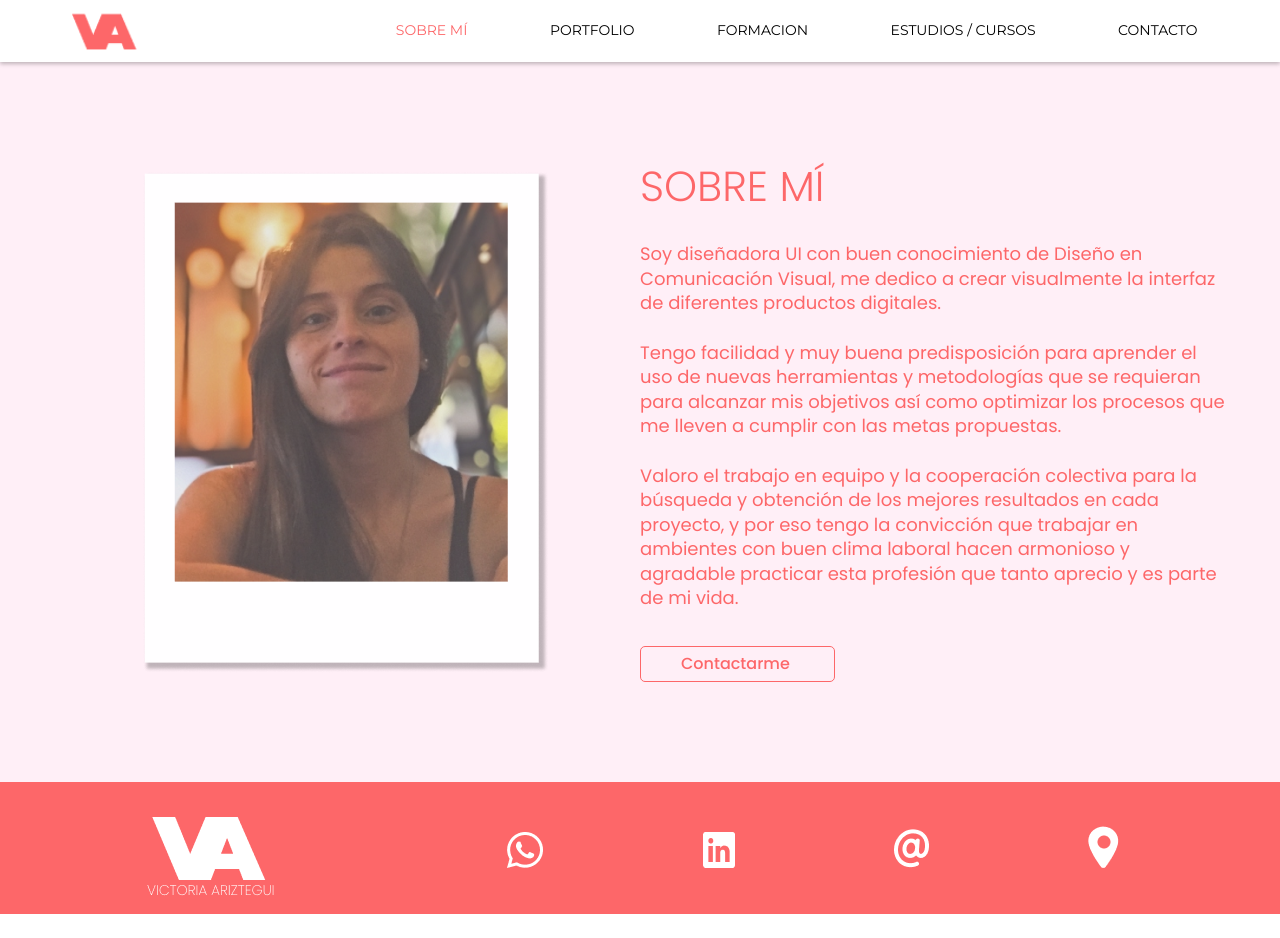
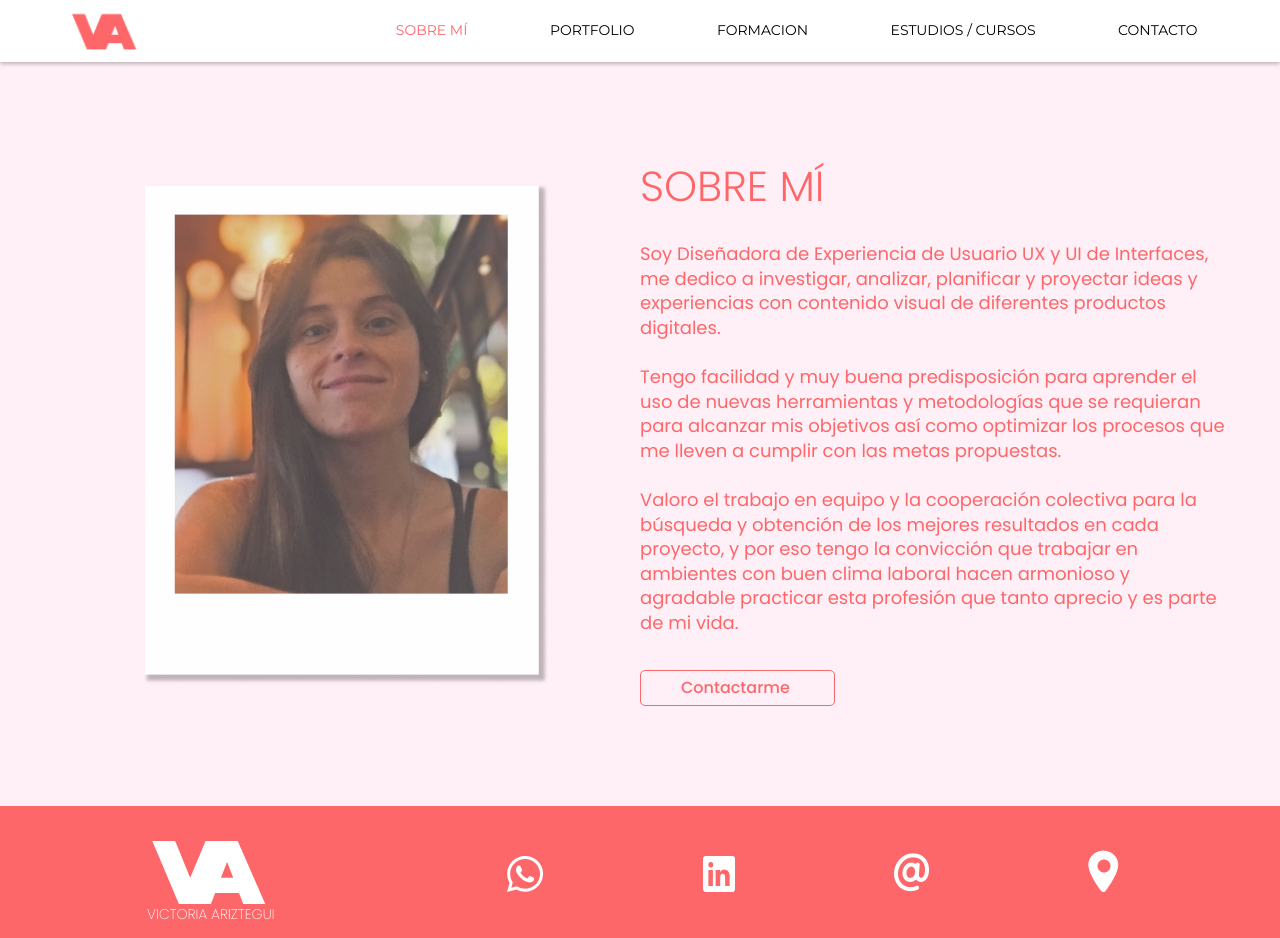
Before and after one commit to PickyAriztegui/curruculum-VA, a React (Create React App) app: page /sobremi in a window 1280 px wide. Before the commit the page ends 914 px from the top, so only its background shows below. Built offline with nearby package versions, Linux system fonts and the light colour scheme.

Commit message:
INFO PERSONAL

```diff
--- a/src/Components/SeccionSobreMI.jsx
+++ b/src/Components/SeccionSobreMI.jsx
@@ -18,9 +18,9 @@ const SeccionSobreMI = () => {
             <div className="col-md-6 col-sm-6 contenedor-seccion-sobre-mi-left">
                 <div className='seccion-sobre-mi-left'>
                     <h2>SOBRE MÍ <img className='logo-flecha' src={LogoFlecha} alt="logo-flecha" /></h2>
-                    <p>Soy diseñadora UI con buen conocimiento de Diseño en
-                        Comunicación Visual, me dedico a crear visualmente la interfaz
-                        de diferentes productos digitales.</p>
+                    <p>Soy Diseñadora de Experiencia de Usuario UX y UI de Interfaces,
+                        me dedico a investigar, analizar, planificar y proyectar ideas
+                        y experiencias con contenido visual de diferentes productos digitales.</p>
                     <p> Tengo facilidad y muy buena predisposición para aprender el uso
                         de nuevas herramientas y metodologías que se requieran para
                         alcanzar mis objetivos así como optimizar los procesos que me
--- a/src/Views/Home.jsx
+++ b/src/Views/Home.jsx
@@ -13,7 +13,7 @@ const Home = () => {
             <div className="col-md-12 col-sm-12 contenedor-hola-soy-VA">
                 <div className='seccion-hola-soy-VA'>
                     <h1>HOLA!</h1>
-                    <h2>Soy Diseñadora UI /Gráfica</h2>
+                    <h2>Soy Diseñadora UX/UI</h2>
                     <h3>VICTORIA ARIZTEGUI</h3>
                 </div>
             </div>
```
